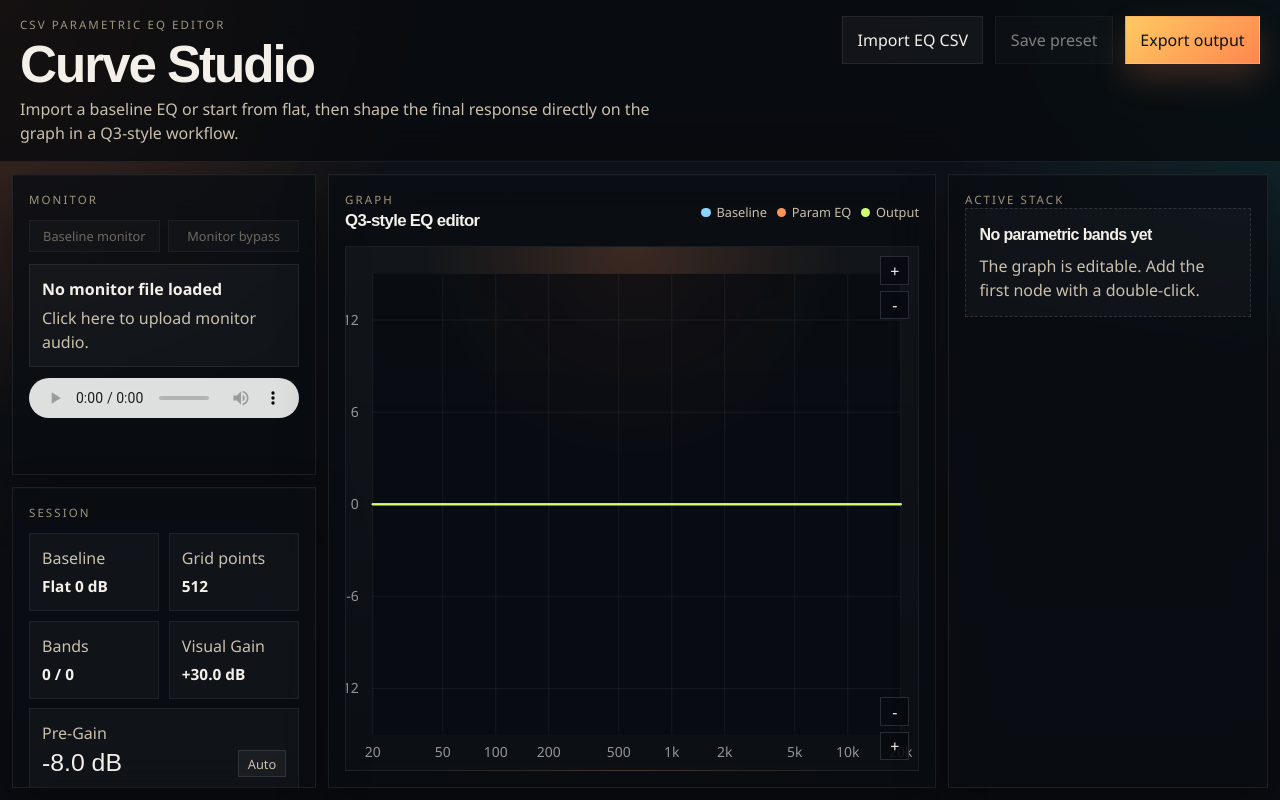
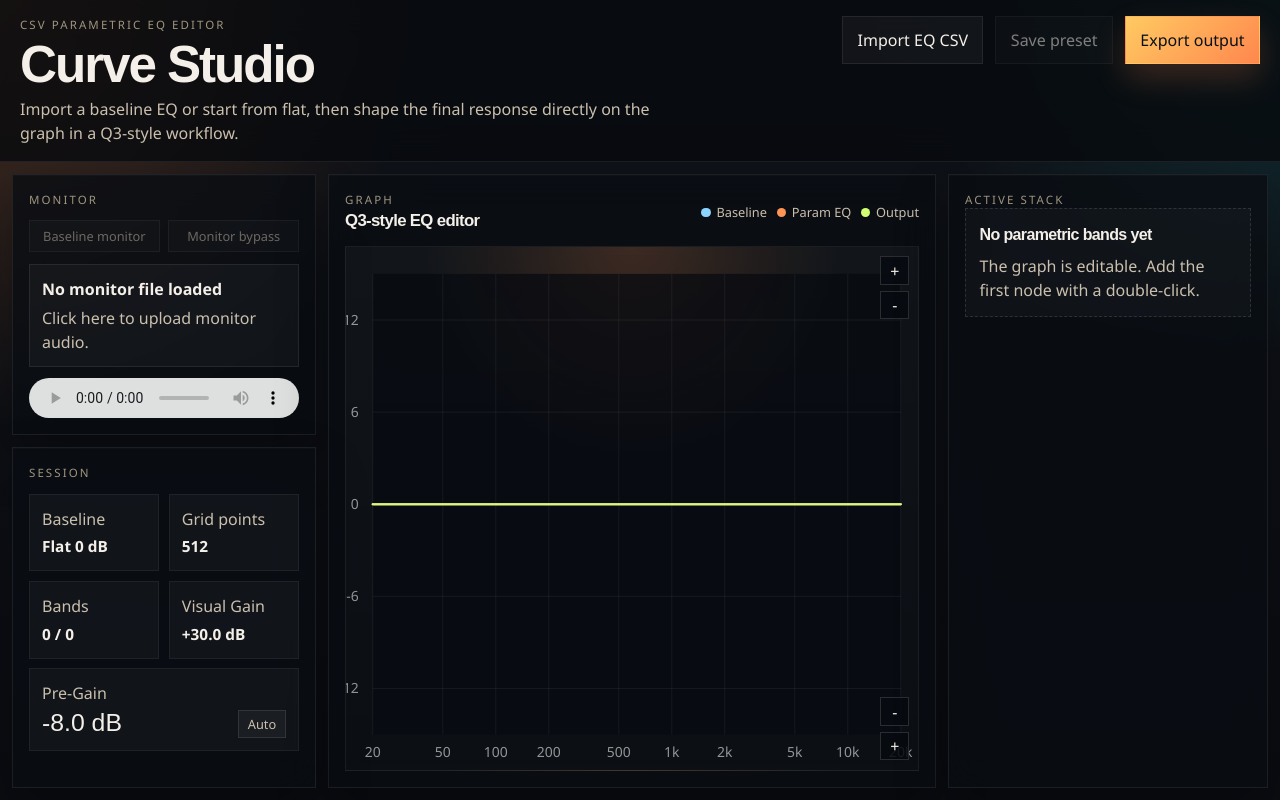
Before and after one commit to ARPO35/csv-equalizer, a React (Vite) app: page / in a window 1280 px wide. Built offline with nearby package versions, Linux system fonts and the light colour scheme.

Commit message:
fix(layout): remove monitor panel empty lower space by resizing left rows

```diff
--- a/src/App.css
+++ b/src/App.css
@@ -55,7 +55,7 @@
 .workspace {
   display: grid;
   grid-template-columns: minmax(16rem, 19rem) minmax(0, 1fr) minmax(17rem, 20rem);
-  grid-template-rows: minmax(0, 1fr) minmax(0, 1fr);
+  grid-template-rows: auto minmax(0, 1fr);
   gap: 0.75rem;
   min-height: 0;
   padding: 0.75rem;
```
